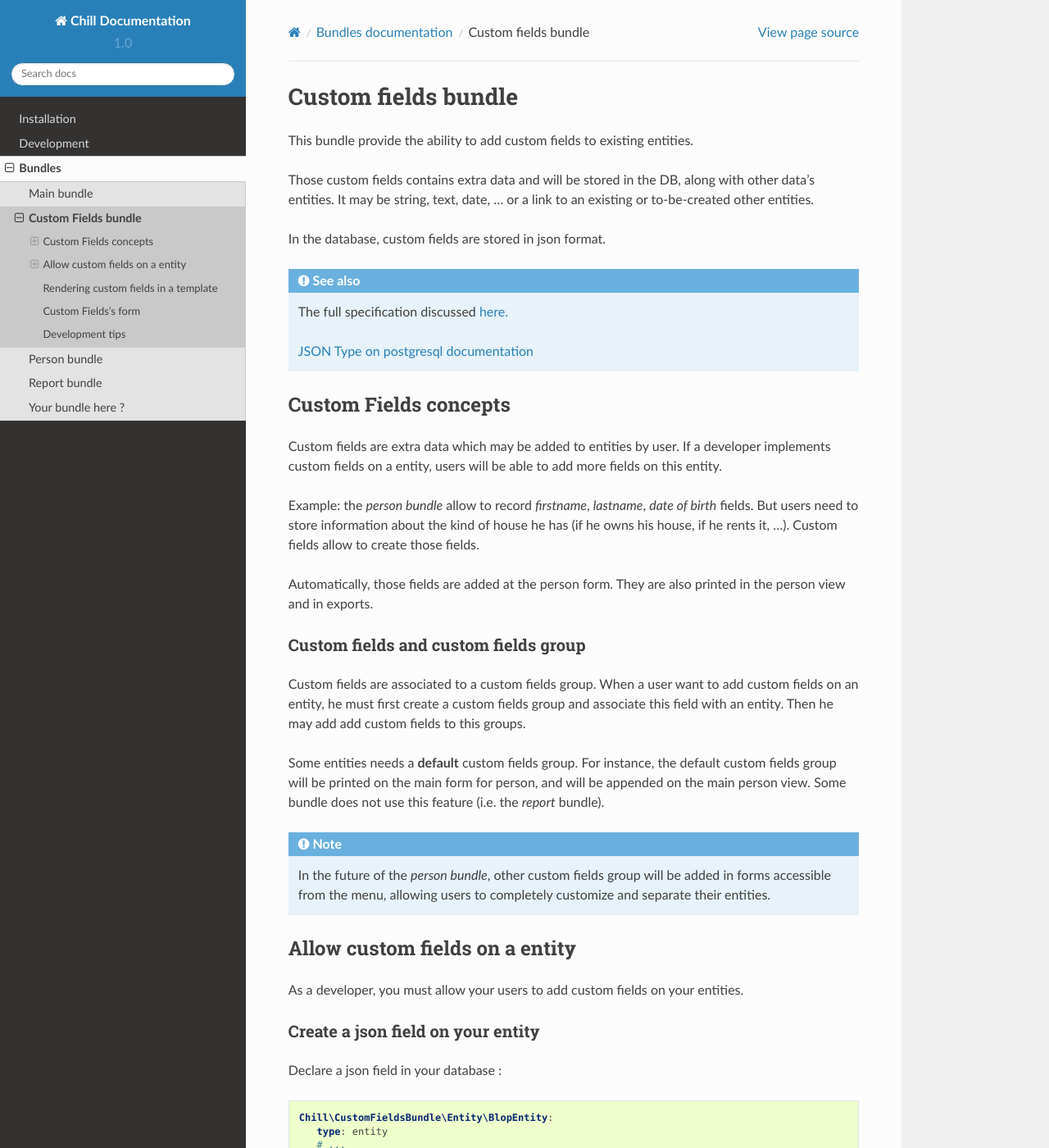
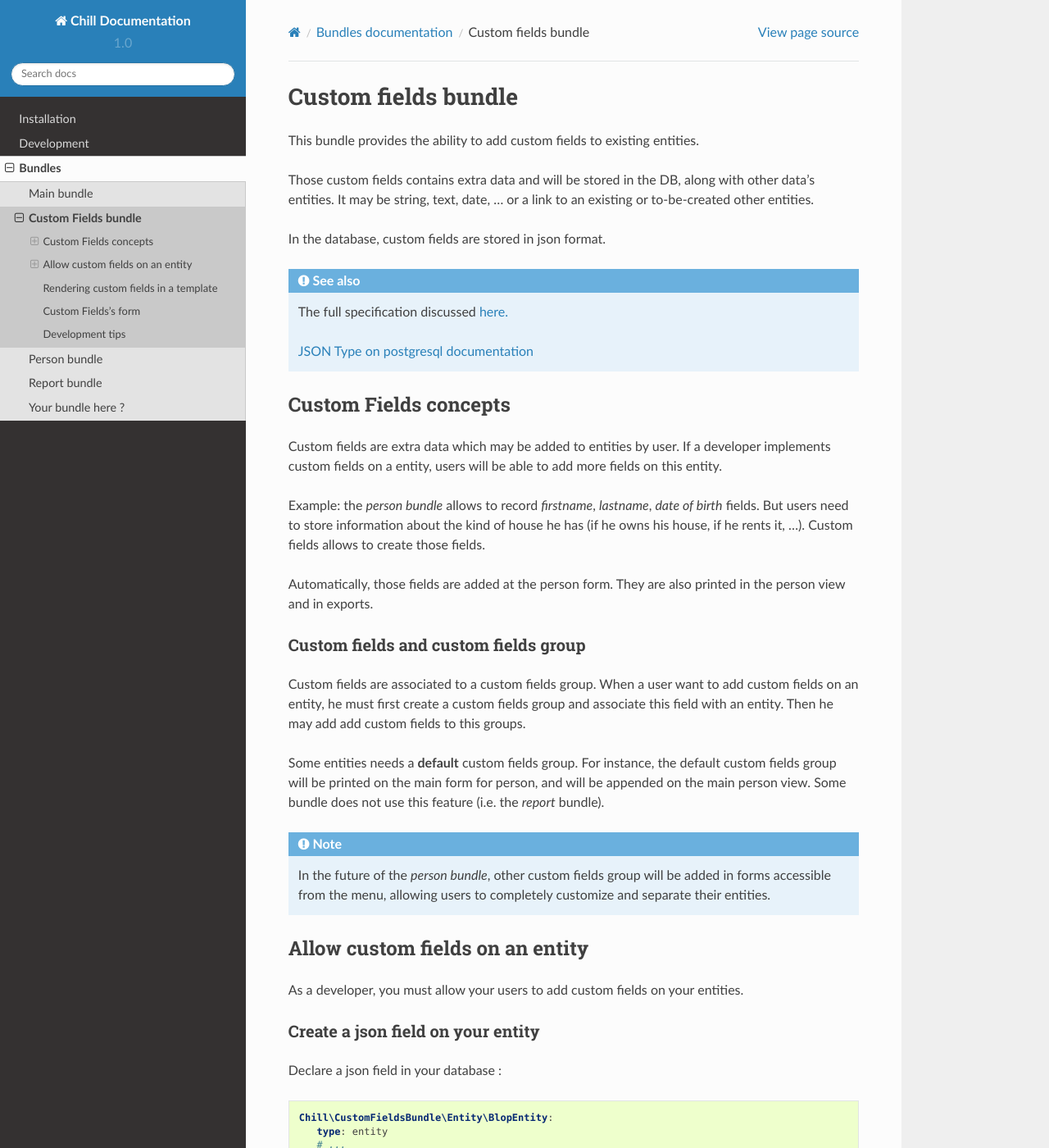
Before and after one commit to Chill-project/Documentation, a Sphinx documentation site: the page built from source/bundles/custom-fields.rst, in a window 1280 px wide and 1400 px high. Shown: the whole window at 82% size. Built offline with Sphinx 7.4.7 and the Read the Docs theme 2.0.0, drawn with Linux system fonts in a browser that asks for light colours.

Commit message:
Spelling correction

```diff
--- a/source/bundles/custom-fields.rst
+++ b/source/bundles/custom-fields.rst
@@ -11,7 +11,7 @@
 Custom fields bundle
 ====================
 
-This bundle provide the ability to add custom fields to existing entities.
+This bundle provides the ability to add custom fields to existing entities.
 
 Those custom fields contains extra data and will be stored in the DB, along with other data's entities. It may be string, text, date, ... or a link to an existing or to-be-created other entities.
 
@@ -28,7 +28,7 @@ Custom Fields concepts
 
 Custom fields are extra data which may be added to entities by user. If a developer implements custom fields on a entity, users will be able to add more fields on this entity.
 
-Example: the `person bundle` allow to record `firstname`, `lastname`, `date of birth` fields. But users need to store information about the kind of house he has (if he owns his house, if he rents it, ...). Custom fields allow to create those fields.
+Example: the `person bundle` allows to record `firstname`, `lastname`, `date of birth` fields. But users need to store information about the kind of house he has (if he owns his house, if he rents it, ...). Custom fields allows to create those fields.
 
 Automatically, those fields are added at the person form. They are also printed in the person view and in exports.
 
@@ -43,8 +43,8 @@ Some entities needs a **default** custom fields group. For instance, the default
 
    In the future of the `person bundle`, other custom fields group will be added in forms accessible from the menu, allowing users to completely customize and separate their entities.
 
-Allow custom fields on a entity
--------------------------------
+Allow custom fields on an entity
+--------------------------------
 
 As a developer, you must allow your users to add custom fields on your entities.
 
```
